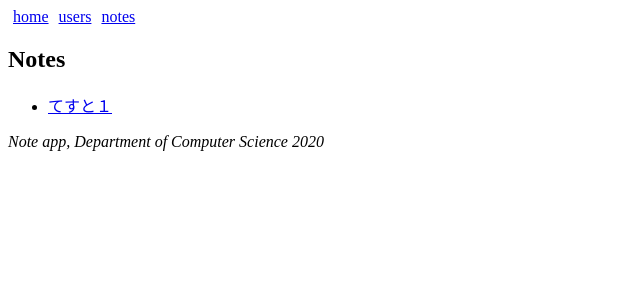
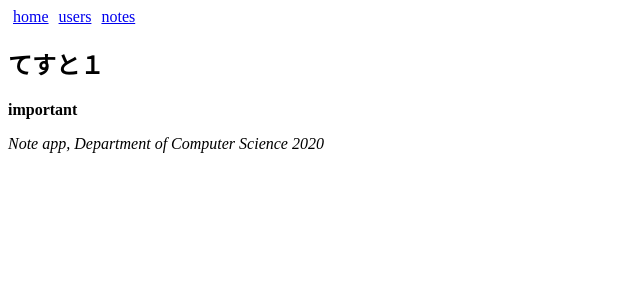
Before and after one commit to TanoueDaisuke/react-router-practice, a React (Create React App) app: page /notes/1 in a window 1280 px wide. Shown: the top 300 px of the page, without its empty margins (0-640 px from the left). Built offline with nearby package versions, Linux system fonts and the light colour scheme.

Commit message:
noteコンポをモジュール化とuseParamsを使ってパラメーター受け取り

```diff
--- a/src/App.js
+++ b/src/App.js
@@ -2,6 +2,7 @@ import React from 'react'
 import { BrowserRouter as Router, Switch, Route, Link } from 'react-router-dom'
 
 import Notes from './components/Notes'
+import Note from './components/Note'
 
 const App = () => {
 
@@ -22,7 +23,8 @@ const App = () => {
 
   const notes = [{
     id: 1,
-    content: "てすと１"
+    content: "てすと１",
+    important: true
   }]
 
   return (
@@ -35,7 +37,7 @@ const App = () => {
 
       <Switch>
         <Route path="/notes/:id">
-          <Notes notes={notes} />
+          <Note notes={notes} />
         </Route>
         <Route path="/notes">
           <Notes notes={notes} />
--- /dev/null
+++ b/src/components/Note.jsx
@@ -0,0 +1,16 @@
+import React from 'react'
+import { useParams } from 'react-router-dom'
+
+const Note = ({ notes }) => {
+  const id = useParams().id
+  const note = notes.find(n => n.id === Number(id))
+  return (
+    <div>
+      <h2>{note.content}</h2>
+      <p>{note.user}</p>
+      <p><strong>{note.important ? 'important' : ''}</strong></p>
+    </div>
+  )
+}
+
+export default Note
```
